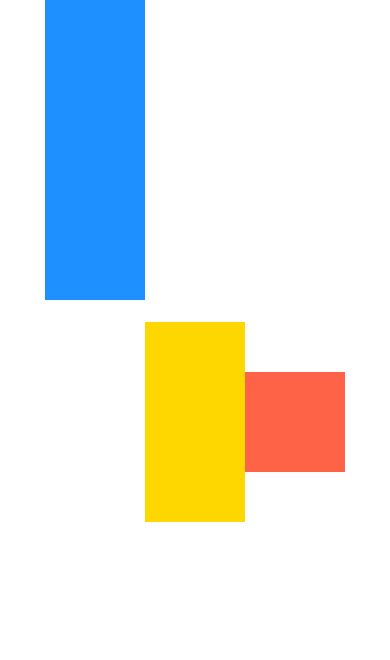
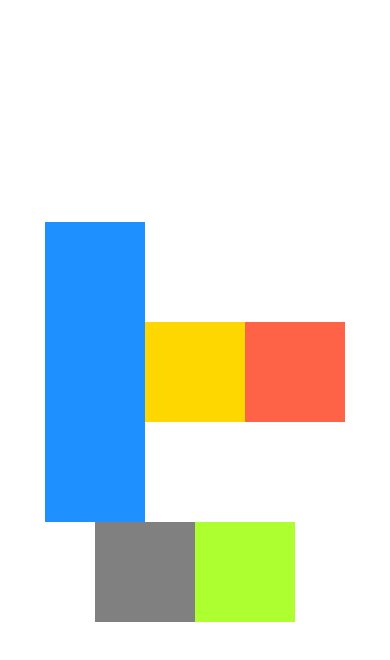
Before and after one commit to rafaelpapa81/DoneWithIt, a React Native app: screen / in a window 390 px wide. Shown: the top 660 px of the page. Built offline with nearby package versions, Linux system fonts and the light colour scheme.

Commit message:
align items vs content

```diff
--- a/App.js
+++ b/App.js
@@ -15,6 +15,8 @@ export default function App() {
         flexDirection: "row", // horizontal axis is te main
         justifyContent: "center", // center obj at main axis - it depends of flexDirection. Row is horizontal = x
         alignItems: "center", // align items to secondary axis. Row is vertical = y
+        alignContent: "center", // alignment of the entire content, not only elements of each line - only works with Wrap
+        flexWrap: "wrap",
       }}
     >
       <View
@@ -22,14 +24,13 @@ export default function App() {
           backgroundColor: "dodgerblue",
           width: 100,
           height: 300,
-          alignSelf: "flex-start",
         }}
       />
       <View
         style={{
           backgroundColor: "gold",
           width: 100,
-          height: 200,
+          height: 100,
         }}
       />
       <View
@@ -39,6 +40,20 @@ export default function App() {
           height: 100,
         }}
       />
+      <View
+        style={{
+          backgroundColor: "grey",
+          width: 100,
+          height: 100,
+        }}
+      />
+      <View
+        style={{
+          backgroundColor: "greenyellow",
+          width: 100,
+          height: 100,
+        }}
+      />
       <StatusBar style="auto" />
     </View>
   );
```
